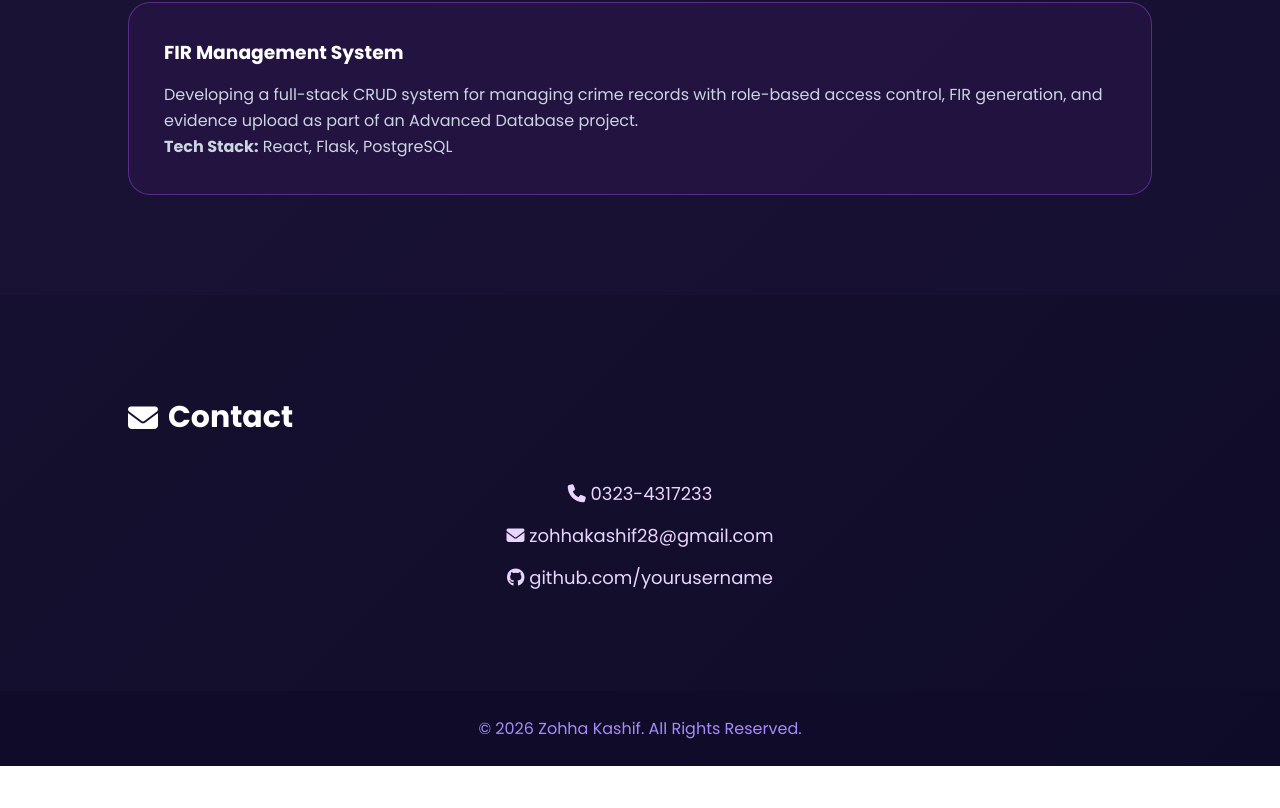
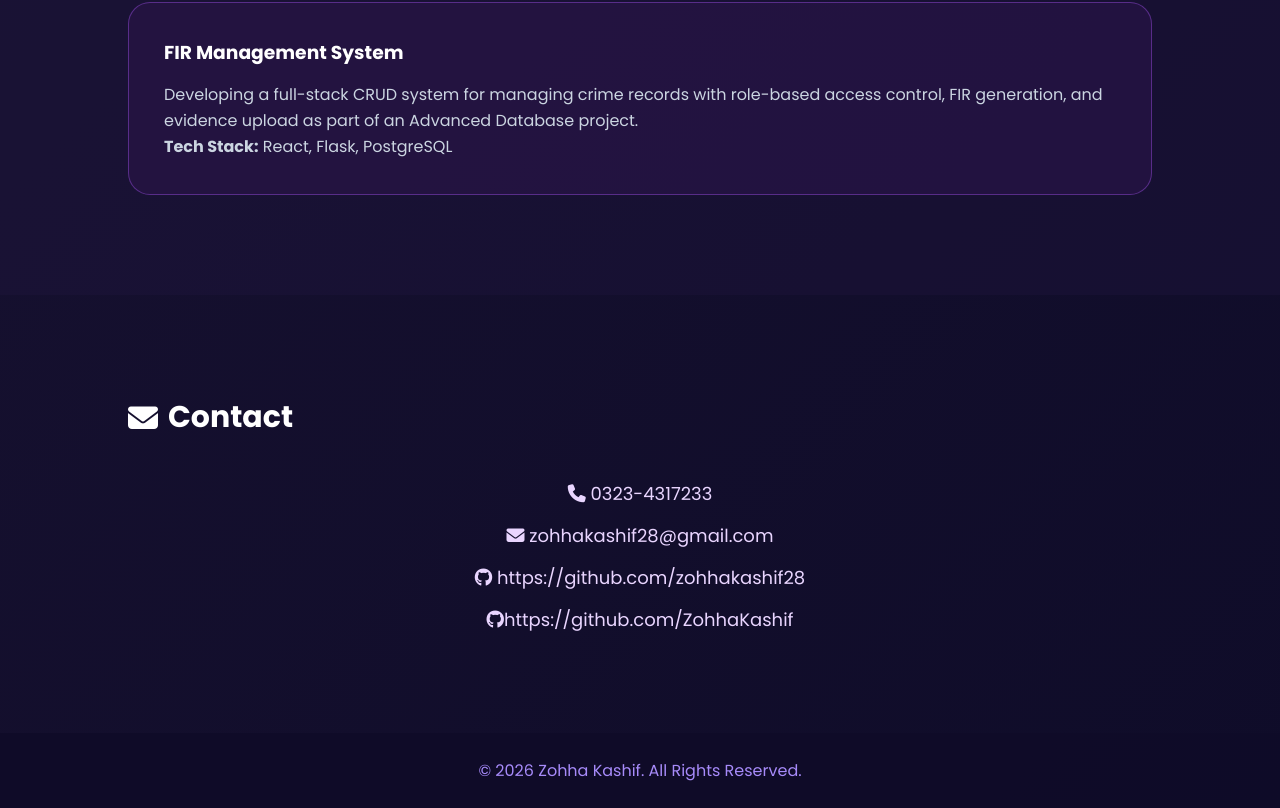
Before and after one commit to zohhakashif28/my-portfolio, a plain HTML site: page index.html in a window 1280 px wide. Shown: the part 4556-5364 px from the top of the page. Before the commit the page ends 5322 px from the top, so only its background shows below. Drawn offline with Linux system fonts and the light colour scheme.

Commit message:
Add files via upload

```diff
--- a/index.html
+++ b/index.html
@@ -243,7 +243,9 @@
   <div class="contact-box">
     <p><i class="fa-solid fa-phone"></i> 0323-4317233</p>
     <p><i class="fa-solid fa-envelope"></i> zohhakashif28@gmail.com</p>
-    <p><i class="fa-brands fa-github"></i> github.com/yourusername</p>
+    <p><i class="fa-brands fa-github"></i> https://github.com/zohhakashif28</p>
+    <p><i class="fa-brands fa-github"></i>https://github.com/ZohhaKashif
+</p>
   </div>
 </section>
 
```
